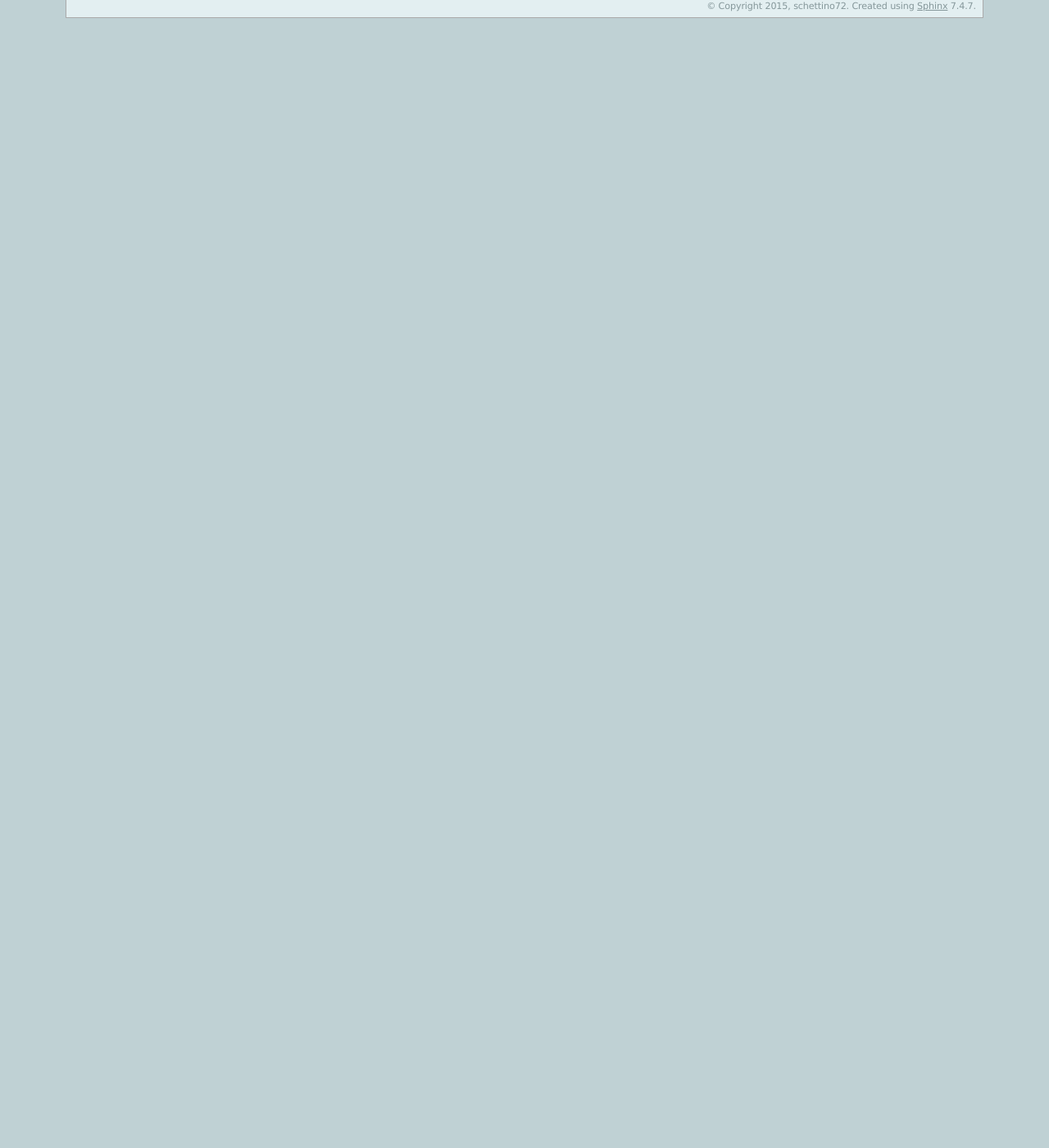
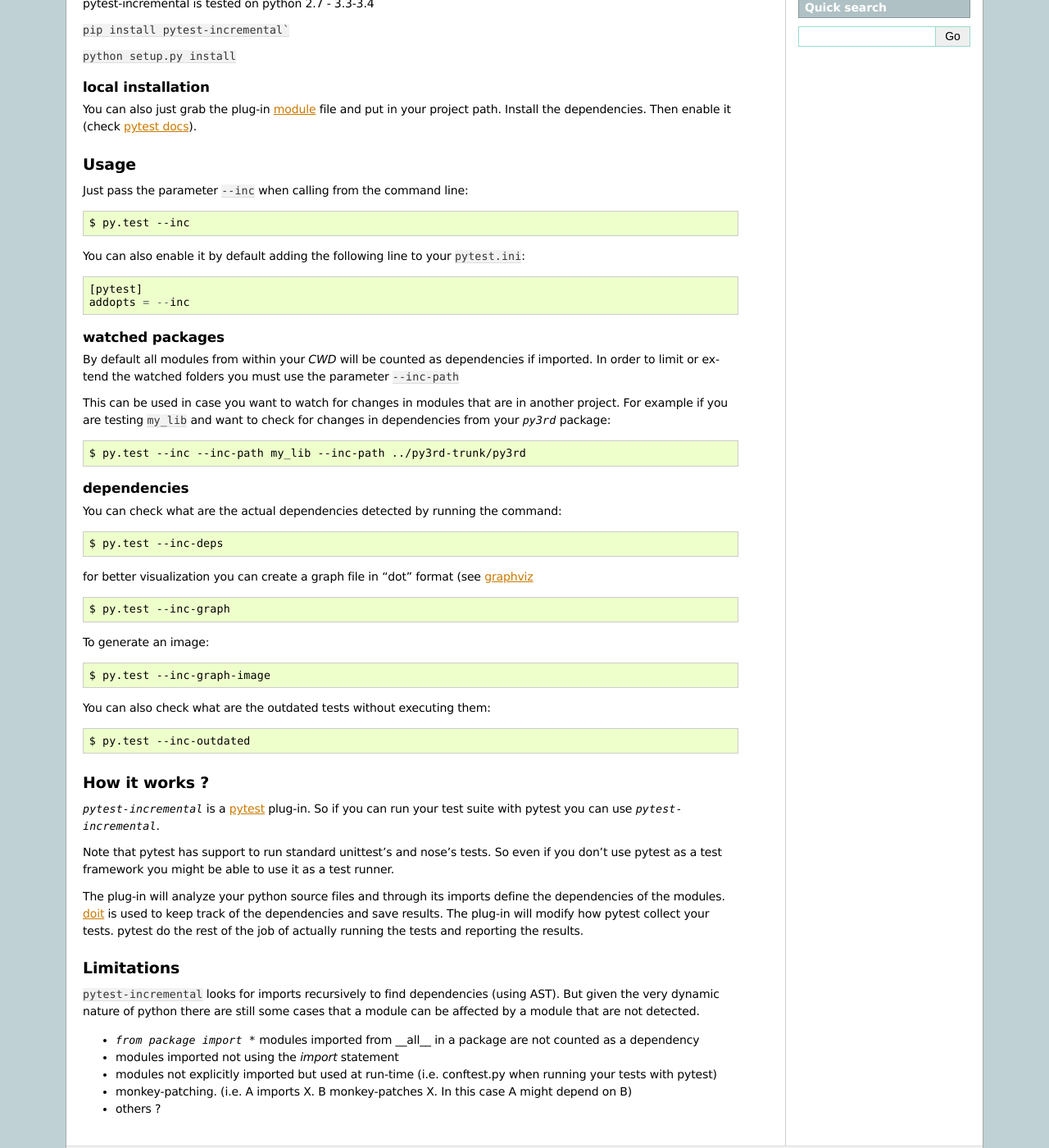
Before and after one commit to pytest-dev/pytest-incremental, a Sphinx documentation site: the page built from docs/index.rst, in a window 1280 px wide and 1400 px high, scrolled down 386 px. Shown: the whole window at 82% size. Built offline with Sphinx 7.4.7, drawn with Linux system fonts in a browser that asks for light colours; before the commit the page ends 900 px from its top, so only the background shows below that; some of the changed text lies outside the part shown.

Commit message:
update docs.

````diff
--- a/docs/conf.py
+++ b/docs/conf.py
@@ -108,7 +108,14 @@
 
 # The theme to use for HTML and HTML Help pages.  See the documentation for
 # a list of builtin themes.
-html_theme = 'sphinxdoc'
+# on_rtd is whether we are on readthedocs.org
+import os
+on_rtd = os.environ.get('READTHEDOCS', None) == 'True'
+
+if not on_rtd:  # only import and set the theme if we're building docs locally
+    html_theme = 'sphinxdoc'
+# else RTD use its default theme
+
 
 # Theme options are theme-specific and customize the look and feel of a theme
 # further.  For a list of options available for each theme, see the
--- a/docs/index.rst
+++ b/docs/index.rst
@@ -22,3 +22,111 @@
 
 So an "incremental test runner" will only re-execute tests that were affected
 by changes in the source code since last successful execution.
+
+
+Install
+=========
+
+pytest-incremental is tested on python  2.7 - 3.3-3.4
+
+``pip install pytest-incremental```
+
+``python setup.py install``
+
+local installation
+--------------------
+
+You can also just grab the plug-in
+`module <https://raw.githubusercontent.com/pytest-dev/pytest-incremental/master/pytest_incremental.py>`_
+file and put in your project path. Install the dependencies.
+Then enable it (check `pytest docs <http://pytest.org/latest/plugins.html#conftest-py-local-per-directory-plugins>`_).
+
+
+Usage
+======
+
+Just pass the parameter ``--inc`` when calling from the command line::
+
+  $ py.test --inc
+
+
+You can also enable it by default adding the following
+line to your ``pytest.ini``::
+
+  [pytest]
+  addopts = --inc
+
+
+watched packages
+------------------
+
+By default all modules from within your *CWD* will be counted as dependencies
+if imported. In order to limit or extend the watched folders you must use
+the parameter ``--inc-path``
+
+
+This can be used in case you want to watch for changes in modules that are
+in another project.
+For example if you are testing ``my_lib`` and want to check for changes
+in dependencies from your `py3rd` package::
+
+$ py.test --inc --inc-path my_lib --inc-path ../py3rd-trunk/py3rd
+
+
+dependencies
+--------------
+
+You can check what are the actual dependencies detected by running the command::
+
+ $ py.test --inc-deps
+
+for better visualization you can create a graph file in "dot" format
+(see `graphviz <http://www.graphviz.org/>`_ ::
+
+ $ py.test --inc-graph
+
+To generate an image::
+
+ $ py.test --inc-graph-image
+
+
+You can also check what are the outdated tests without executing them::
+
+ $ py.test --inc-outdated
+
+
+
+How it works ?
+================
+
+`pytest-incremental` is a `pytest <http://pytest.org/>`_ plug-in.
+So if you can run your test suite with pytest you can use `pytest-incremental`.
+
+Note that pytest has support to run standard unittest's and nose's tests.
+So even if you don't use pytest as a test framework you might be able to
+use it as a test runner.
+
+The plug-in will analyze your python source files and through its imports
+define the dependencies of the modules.
+`doit <http://pydoit.org>`_ is used to keep track of
+the dependencies and save results.
+The plug-in will modify how pytest collect your tests.
+pytest do the rest of the job of actually running the tests and
+reporting the results.
+
+
+Limitations
+==============
+
+``pytest-incremental`` looks for imports recursively to find dependencies (using
+AST). But given the very dynamic nature of python there are still some cases
+that a module can be affected by a module that are not detected.
+
+* `from package import *` modules imported from __all__ in a package are not
+  counted as a dependency
+* modules imported not using the *import* statement
+* modules not explicitly imported but used at run-time (i.e. conftest.py when
+  running your tests with pytest)
+* monkey-patching. (i.e. A imports X.  B monkey-patches X. In this case A might
+  depend on B)
+* others ?
````
Also changed, not shown: README.rst (+12 -135 lines), .travis.yml.
